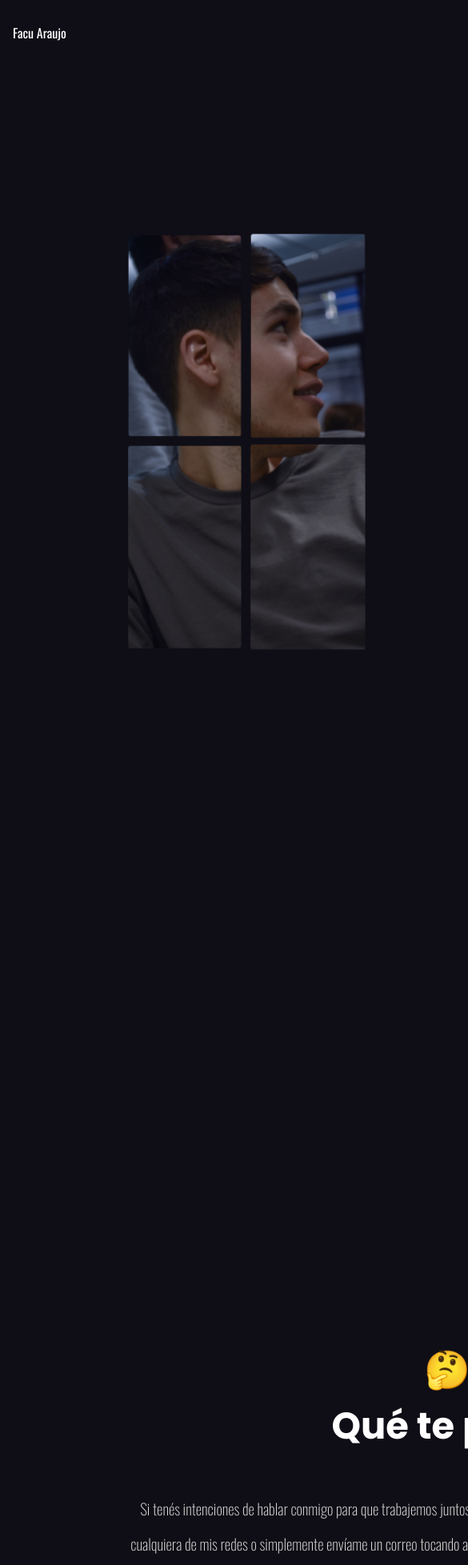
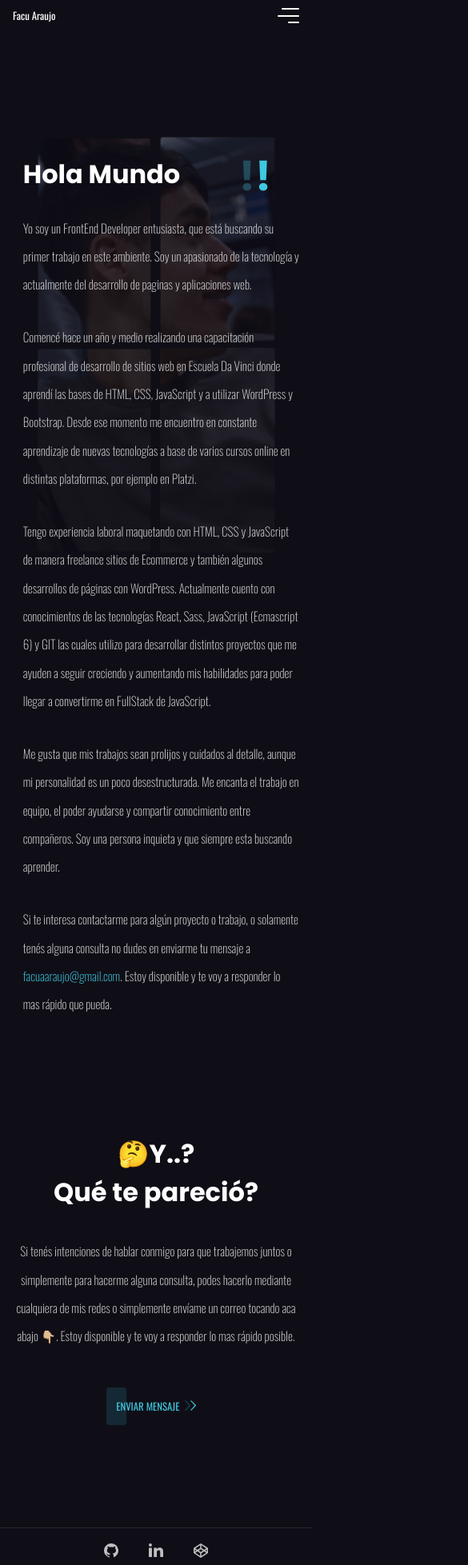
Before and after one commit to FacuAraujo/portfolio, a React (Create React App) app: page /sobre-mi in a window 390 px wide. Shown: the part 40-1997 px from the top of the page at 80% size, 585 px wide, since content can reach past the window. Built offline with nearby package versions, Linux system fonts and the light colour scheme.

Commit message:
Haciendo responsive todos los componentes del sitio

```diff
--- /dev/null
+++ b/src/_global-media.scss
@@ -0,0 +1,5 @@
+@media screen and (max-width: 1024px) {
+  body {
+    font-size: 0.8em;
+  }
+}
--- a/src/components/Contact/styles.scss
+++ b/src/components/Contact/styles.scss
@@ -12,3 +12,11 @@
     width: 78%;
   }
 }
+
+@media screen and (max-width: 768px) {
+  .Contact-Container {
+    p {
+      width: 100%;
+    }
+  }
+}
--- a/src/components/Footer/styles.scss
+++ b/src/components/Footer/styles.scss
@@ -30,3 +30,25 @@
     font-size: 0.9em;
   }
 }
+
+@media (max-width: 480px) {
+  .Footer-Container {
+    .container {
+      display: block;
+      text-align: center;
+    }
+
+    .Social-Icons {
+      margin-bottom: 2em;
+      a {
+        margin: 0 1.5em;
+      }
+
+      .Social-Icon {
+        width: 18px;
+        height: auto;
+        fill: #bfbfc0;
+      }
+    }
+  }
+}
--- a/src/components/Hero/styles.scss
+++ b/src/components/Hero/styles.scss
@@ -32,3 +32,15 @@
 .Hero-Paragraph {
   width: 95%;
 }
+
+@media screen and (max-width: 1024px) and (min-width: 768px) {
+  .Hero-Container {
+    width: 80%;
+  }
+}
+
+@media screen and (max-width: 768px) {
+  .Hero-Container {
+    width: 90%;
+  }
+}
--- a/src/components/MyInfo/styles.scss
+++ b/src/components/MyInfo/styles.scss
@@ -89,3 +89,15 @@
     transform: scale(1.05);
   }
 }
+
+@media screen and (max-width: 768px) {
+  .About-Img {
+    position: absolute;
+    opacity: 0.3;
+    width: 100%;
+  }
+
+  .About-Text {
+    width: 100%;
+  }
+}
--- a/src/components/Navbar/styles.scss
+++ b/src/components/Navbar/styles.scss
@@ -116,3 +116,26 @@ $btnRadius: 5px;
   transform: translateY(-50%);
   width: 100%;
 }
+
+@media screen and (max-width: 768px) {
+  .Navbar {
+    display: block;
+    position: fixed;
+    top: 0;
+    left: 0;
+    z-index: 20;
+    padding: 5em;
+    transition: all 0.2s ease;
+
+    li {
+      margin: 0 0 2em 0;
+    }
+  }
+
+  .Navbar-Container.Navbar-Container.active {
+    .Navbar {
+      height: 100vh;
+      background: rgba($body, 0.8);
+    }
+  }
+}
--- a/src/components/Projects/Project/styles.scss
+++ b/src/components/Projects/Project/styles.scss
@@ -66,3 +66,56 @@
 .Project-Button {
   margin-right: 4em;
 }
+
+@media screen and (max-width: 1024px) and (min-width: 768px) {
+  .Img-Box {
+    width: 150px;
+    height: 250px;
+  }
+}
+
+@media screen and (max-width: 768px) {
+  .Project-Container {
+    display: block;
+    margin: 15em 0;
+  }
+
+  .Project-Img,
+  .Project-Info {
+    width: 100%;
+  }
+
+  .Project-Img {
+    display: block;
+    text-align: center;
+    margin-bottom: 2em;
+
+    .Img-Box {
+      width: 150px;
+      height: 250px;
+      transform: translate(0);
+    }
+  }
+}
+
+@media screen and (max-width: 768px) {
+  .Project-Container {
+    display: block;
+    margin: 15em 0;
+  }
+
+  .Project-Info .Project-Specs {
+    font-size: 1.3em;
+  }
+
+  .Project-Img {
+    .Img-Box {
+      width: 120px;
+      height: 220px;
+    }
+  }
+
+  .Project-Button {
+    margin-right: 2em;
+  }
+}
--- a/src/components/Projects/ProjectsList/styles.scss
+++ b/src/components/Projects/ProjectsList/styles.scss
@@ -1,5 +1,5 @@
 .Projects-Container {
-  margin: 8em 0;
+  margin-top: 8rem;
 }
 
 .Projects-Title {
--- a/src/global.scss
+++ b/src/global.scss
@@ -13,7 +13,6 @@ html {
 }
 
 body {
-  margin: 0;
   font-family: 'Oswald', -apple-system, BlinkMacSystemFont, 'Segoe UI', 'Roboto',
     'Oxygen', 'Ubuntu', 'Cantarell', 'Fira Sans', 'Droid Sans', 'Helvetica Neue',
     sans-serif;
@@ -35,11 +34,18 @@ h4 {
 
 h1 {
   font-size: $primary-title;
+  @media (max-width: 480px) {
+    font-size: 4em;
+  }
 }
 
 h2,
 h3 {
   font-size: $secondary-title;
+
+  @media (max-width: 480px) {
+    font-size: 2.5em;
+  }
 }
 
 p {
@@ -64,10 +70,16 @@ code {
 }
 
 .container {
-  width: 1200px;
+  max-width: 1200px;
   margin: 0 auto;
+  padding: 0 1rem;
+
   @media (max-width: 1200px) {
-    padding: 1em;
+    padding: 0 2rem;
+  }
+
+  @media (max-width: 480px) {
+    padding: 0 1rem;
   }
 }
 
@@ -78,3 +90,5 @@ code {
 ul {
   list-style: none;
 }
+
+@import './global-media';
```
